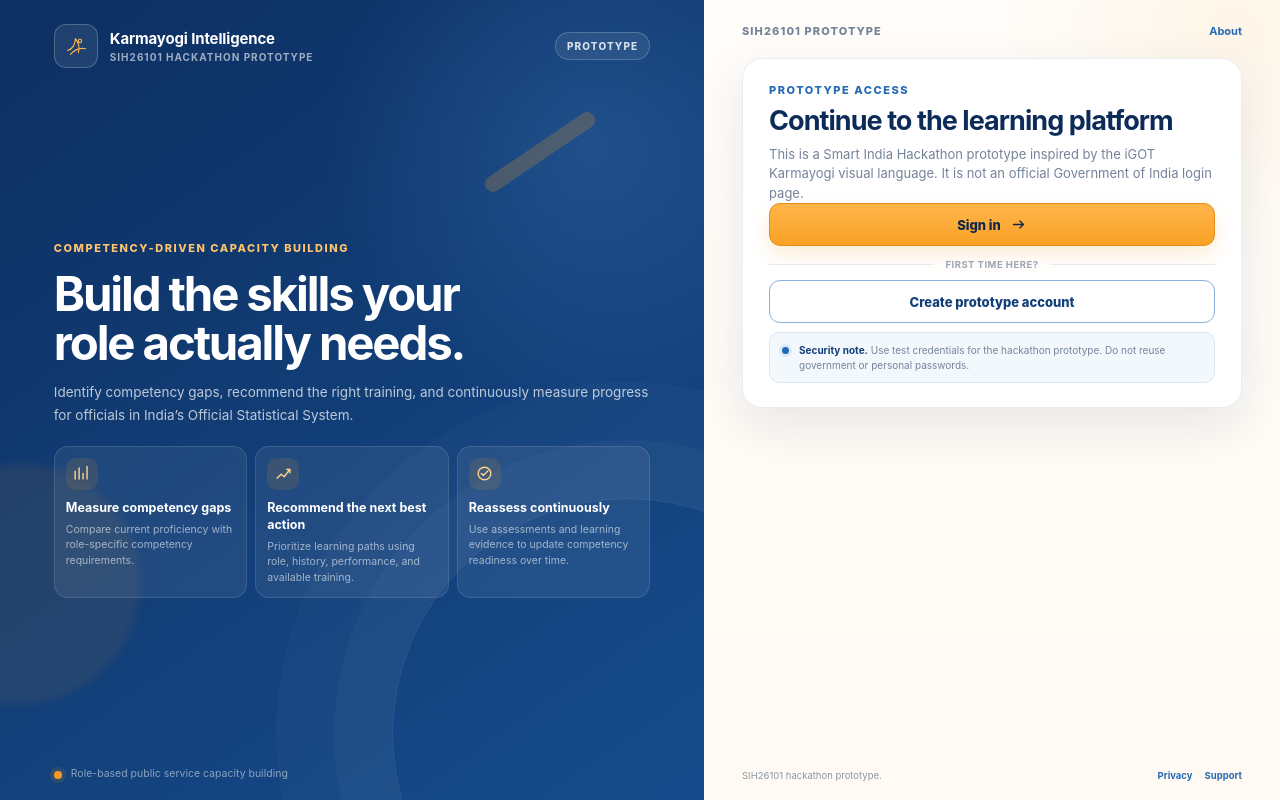
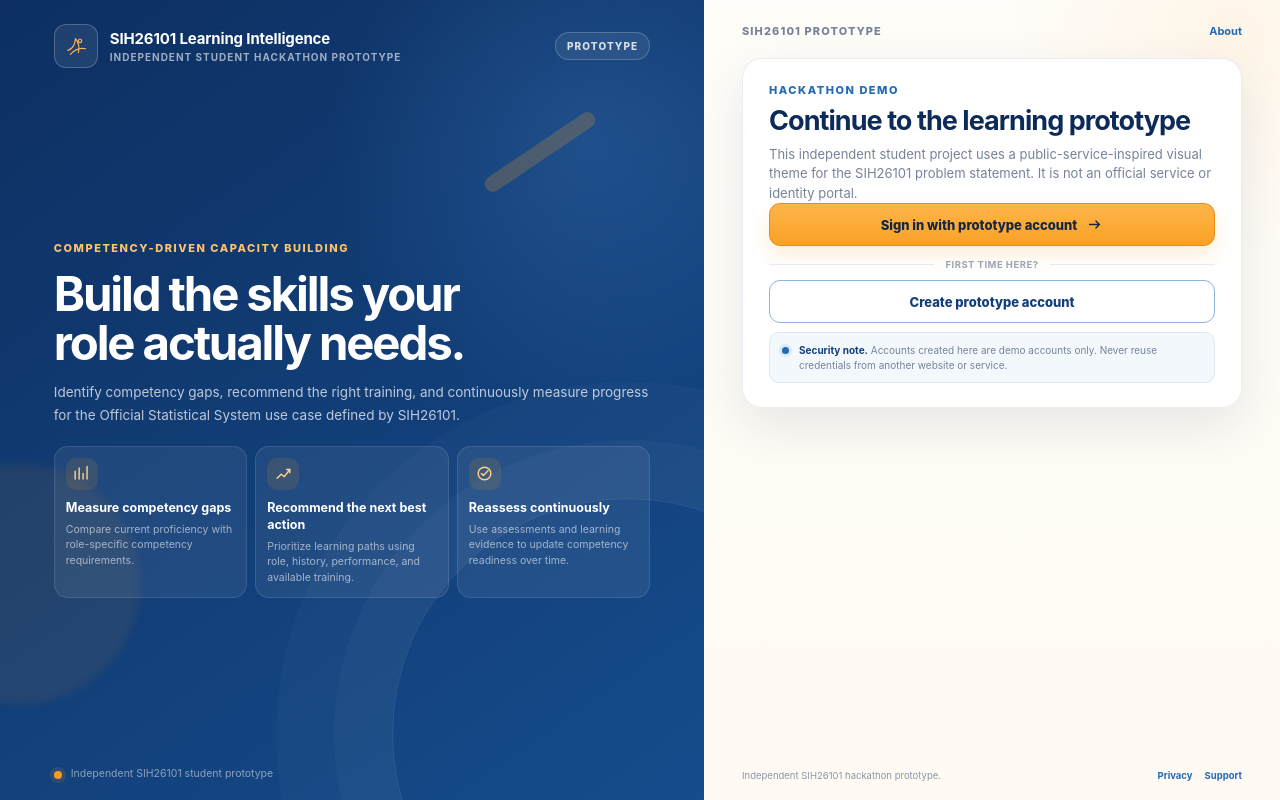
Before and after one commit to stoicsatvik/SIH26101, a website: page sih-ai-learning-platform/frontend/index.html in a window 1280 px wide. Drawn offline with Linux system fonts and the light colour scheme.

Commit message:
Clarify independent SIH prototype branding on landing page

```diff
--- a/sih-ai-learning-platform/frontend/index.html
+++ b/sih-ai-learning-platform/frontend/index.html
@@ -3,8 +3,8 @@
 <head>
   <meta charset="UTF-8" />
   <meta name="viewport" content="width=device-width, initial-scale=1.0" />
-  <meta name="description" content="SIH26101 hackathon prototype for competency-driven learning." />
-  <title>SIH26101 | Karmayogi Intelligence</title>
+  <meta name="description" content="Independent SIH26101 student hackathon prototype for competency-driven learning." />
+  <title>SIH26101 | Competency Learning Prototype</title>
   <link rel="stylesheet" href="./styles.css" />
   <link rel="stylesheet" href="./alignment-fixes.css" />
 </head>
@@ -15,9 +15,9 @@
       <div class="brand-decoration brand-decoration--bottom" aria-hidden="true"></div>
       <div class="brand-inner">
         <header class="brand-header">
-          <a class="brand-lockup" href="#" aria-label="Karmayogi Intelligence home">
+          <a class="brand-lockup" href="#" aria-label="SIH26101 home">
             <span class="brand-mark" aria-hidden="true"><svg viewBox="0 0 48 48"><path d="M10 31c8-2 13-10 14-21 6 8 8 16 5 25" /><path d="M15 38c8-9 17-12 27-10" /><circle cx="32" cy="14" r="3" /></svg></span>
-            <span class="brand-name"><strong>Karmayogi Intelligence</strong><small>SIH26101 Hackathon Prototype</small></span>
+            <span class="brand-name"><strong>SIH26101 Learning Intelligence</strong><small>Independent Student Hackathon Prototype</small></span>
           </a>
           <span class="prototype-pill">Prototype</span>
         </header>
@@ -25,10 +25,10 @@
         <div class="brand-content">
           <p class="eyebrow">Competency-driven capacity building</p>
           <h1 id="brand-title">Build the skills your role actually needs.</h1>
-          <p class="brand-lead">Identify competency gaps, recommend the right training, and continuously measure progress for officials in India’s Official Statistical System.</p>
+          <p class="brand-lead">Identify competency gaps, recommend the right training, and continuously measure progress for the Official Statistical System use case defined by SIH26101.</p>
 
           <a class="mobile-login-cta" href="./login.html">
-            <span><small>SIH prototype access</small><strong>Log in to continue</strong></span>
+            <span><small>Prototype account</small><strong>Sign in to continue</strong></span>
             <svg viewBox="0 0 24 24" aria-hidden="true"><path d="M5 12h14M14 7l5 5-5 5" /></svg>
           </a>
 
@@ -39,7 +39,7 @@
           </div>
         </div>
 
-        <footer class="brand-footer"><span class="india-dot" aria-hidden="true"></span><span>Role-based public service capacity building</span></footer>
+        <footer class="brand-footer"><span class="india-dot" aria-hidden="true"></span><span>Independent SIH26101 student prototype</span></footer>
       </div>
     </section>
 
@@ -48,16 +48,16 @@
         <header class="login-topline"><span>SIH26101 prototype</span><a href="#about">About</a></header>
         <div class="login-card landing-access-card">
           <div class="login-card__heading">
-            <p class="eyebrow eyebrow--blue">Prototype access</p>
-            <h2 id="access-title">Continue to the learning platform</h2>
-            <p>This is a Smart India Hackathon prototype inspired by the iGOT Karmayogi visual language. It is not an official Government of India login page.</p>
+            <p class="eyebrow eyebrow--blue">Hackathon demo</p>
+            <h2 id="access-title">Continue to the learning prototype</h2>
+            <p>This independent student project uses a public-service-inspired visual theme for the SIH26101 problem statement. It is not an official service or identity portal.</p>
           </div>
-          <a class="primary-button landing-signin-button" href="./login.html" style="text-decoration:none"><span>Sign in</span><svg viewBox="0 0 24 24" aria-hidden="true"><path d="M5 12h14M14 7l5 5-5 5" /></svg></a>
+          <a class="primary-button landing-signin-button" href="./login.html" style="text-decoration:none"><span>Sign in with prototype account</span><svg viewBox="0 0 24 24" aria-hidden="true"><path d="M5 12h14M14 7l5 5-5 5" /></svg></a>
           <div class="separator"><span>first time here?</span></div>
           <a class="secondary-button" href="./register.html" style="text-decoration:none">Create prototype account</a>
-          <div class="integration-note" id="about"><span class="integration-note__dot" aria-hidden="true"></span><p><strong>Security note.</strong> Use test credentials for the hackathon prototype. Do not reuse government or personal passwords.</p></div>
+          <div class="integration-note" id="about"><span class="integration-note__dot" aria-hidden="true"></span><p><strong>Security note.</strong> Accounts created here are demo accounts only. Never reuse credentials from another website or service.</p></div>
         </div>
-        <footer class="legal-footer"><p>SIH26101 hackathon prototype.</p><nav><a href="#privacy">Privacy</a><a href="#support">Support</a></nav></footer>
+        <footer class="legal-footer"><p>Independent SIH26101 hackathon prototype.</p><nav><a href="#privacy">Privacy</a><a href="#support">Support</a></nav></footer>
       </div>
     </section>
   </main>
```
